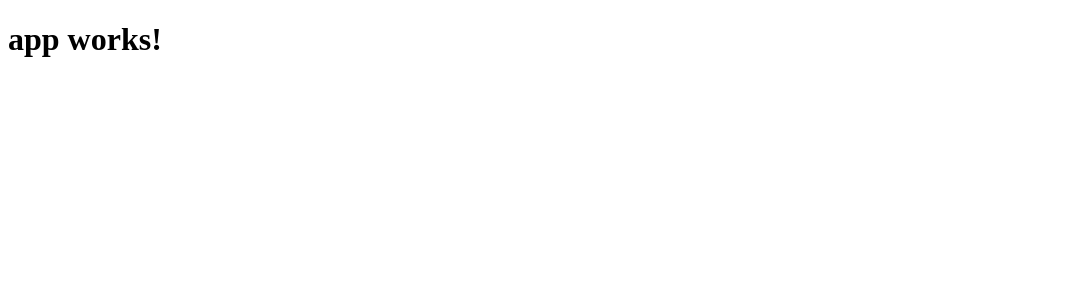
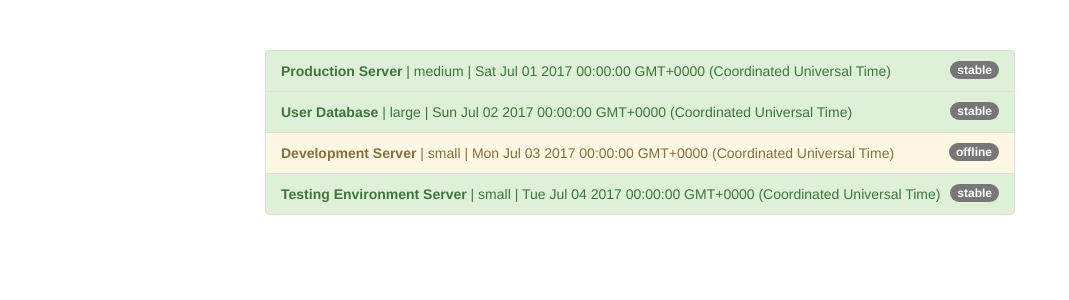
Before and after one commit to SajRus/pipes, an Angular app: page / in a window 1280 px wide. Shown: the top 300 px of the page, without its empty margins (0-1069 px from the left). Built offline with nearby package versions, Linux system fonts and the light colour scheme.

Commit message:
fix for lesson 5

```diff
--- a/package.json
+++ b/package.json
@@ -20,6 +20,7 @@
     "@angular/platform-browser": "^4.0.0",
     "@angular/platform-browser-dynamic": "^4.0.0",
     "@angular/router": "^4.0.0",
+    "bootstrap": "^3.3.7",
     "core-js": "^2.4.1",
     "rxjs": "^5.1.0",
     "zone.js": "^0.8.4"
--- a/src/app/app.component.css
+++ b/src/app/app.component.css
@@ -0,0 +1,3 @@
+.container {
+  margin-top: 50px;
+}
--- a/src/app/app.component.html
+++ b/src/app/app.component.html
@@ -1,3 +1,18 @@
-<h1>
-  {{title}}
-</h1>
+<div class="container">
+  <div class="row">
+    <div class="col-xs-12 col-sm-10 col-md-8 col-sm-offset-1 col-md-offset-2">
+      <ul class="list-group">
+        <li
+          class="list-group-item"
+          *ngFor="let server of servers"
+          [ngClass]="getStatusClasses(server)">
+          <span
+            class="badge">
+            {{ server.status }}
+          </span>
+          <strong>{{ server.name }}</strong> | {{ server.instanceType }} | {{ server.started }}
+        </li>
+      </ul>
+    </div>
+  </div>
+</div>
--- a/src/app/app.component.ts
+++ b/src/app/app.component.ts
@@ -6,5 +6,37 @@ import { Component } from '@angular/core';
   styleUrls: ['./app.component.css']
 })
 export class AppComponent {
-  title = 'app works!';
+  servers = [
+    {
+      instanceType: 'medium',
+      name: 'Production Server',
+      status: 'stable',
+      started: new Date(2017, 6, 1)
+    },
+    {
+      instanceType: 'large',
+      name: 'User Database',
+      status: 'stable',
+      started: new Date(2017, 6, 2)
+    },
+    {
+      instanceType: 'small',
+      name: 'Development Server',
+      status: 'offline',
+      started: new Date(2017, 6, 3)
+    },
+    {
+      instanceType: 'small',
+      name: 'Testing Environment Server',
+      status: 'stable',
+      started: new Date(2017, 6, 4)
+    }
+  ];
+  getStatusClasses(server: {instanceType: string, name: string, status: string, started: Date}) {
+    return {
+      'list-group-item-success': server.status === 'stable',
+      'list-group-item-warning': server.status === 'offline',
+      'list-group-item-danger': server.status === 'critical'
+    };
+  }
 }
```
Also changed, not shown: .angular-cli.json, 1 other file (tests, documents, lock files or other folders).
